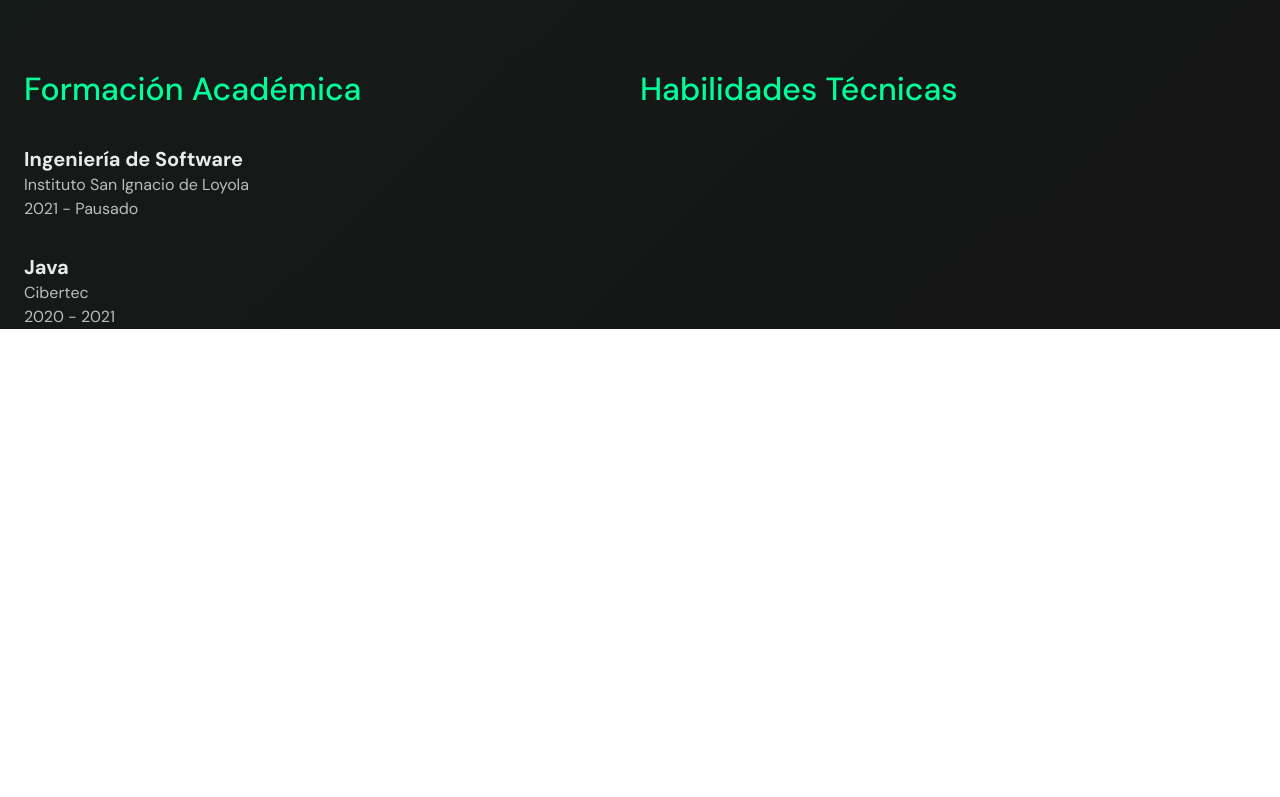
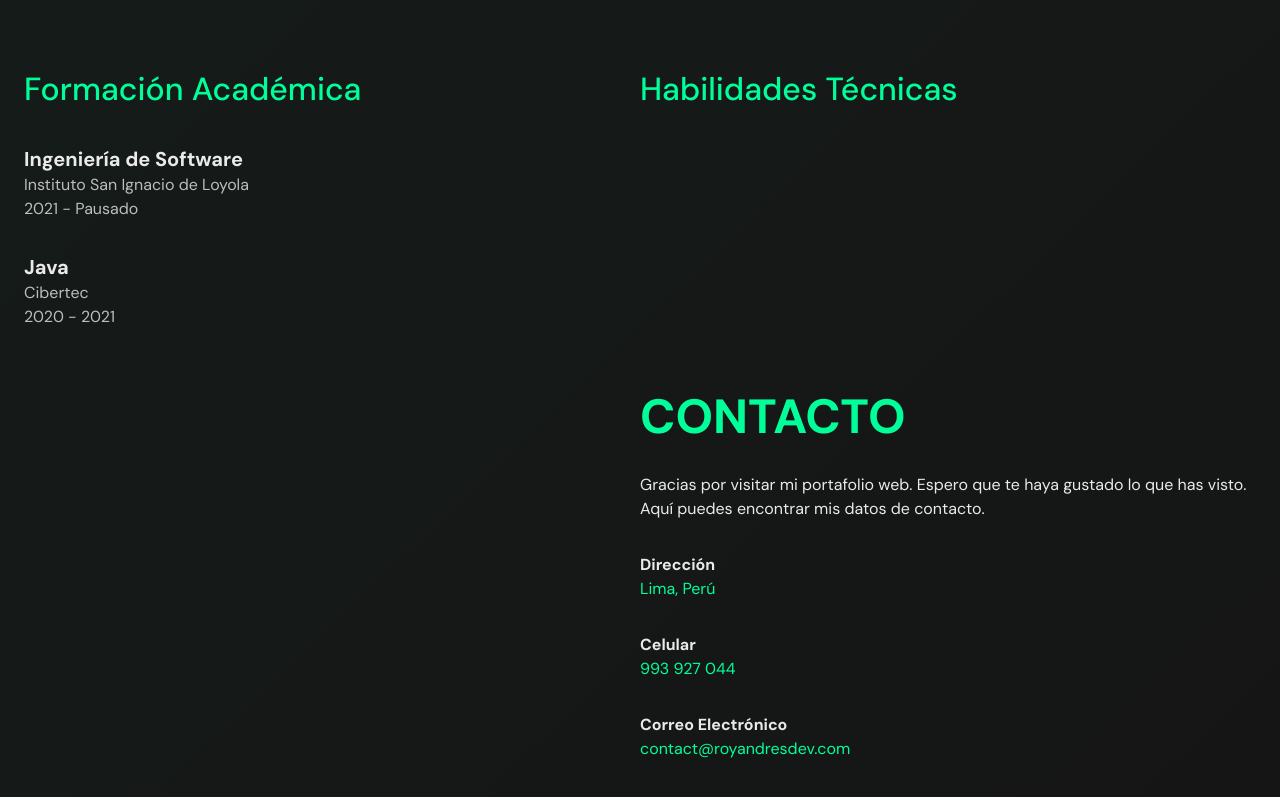
Before and after one commit to royandresdev/Portafolio-2026, a Next.js app: page / in a window 1280 px wide. Shown: the part 1721-2518 px from the top of the page. Before the commit the page ends 2050 px from the top, so only its background shows below. Built offline with nearby package versions, Linux system fonts and the light colour scheme.

Commit message:
feat: add contact section component and integrate it into the home page

```diff
--- a/app/page.tsx
+++ b/app/page.tsx
@@ -1,3 +1,4 @@
+import { Contact } from "@/components/contact";
 import Header from "@/components/header";
 import { Hero } from "@/components/hero";
 import { Projects } from "@/components/projects";
@@ -10,6 +11,7 @@ export default function Home() {
       <Hero />
       <Projects />
       <Skills />
+      <Contact />
     </main>
   );
 }
--- /dev/null
+++ b/components/contact.tsx
@@ -0,0 +1,37 @@
+export function Contact() {
+  return (
+    <section className="container mx-auto px-6 py-16 grid grid-cols-2">
+      <form>
+        {/* Formulario con Formik */}
+      </form>
+      <div className="space-y-8">
+        <h2>CONTACTO</h2>
+        <p className="text-gray-5">Gracias por visitar mi portafolio web. Espero que te haya gustado lo que has visto. Aquí puedes encontrar mis datos de contacto.</p>
+        {/* Contact Item */}
+        <div>
+          {/* Icon */}
+          <div>
+            <p className="text-gray-5 font-bold">Dirección</p>
+            <p className="text-primary">Lima, Perú</p>
+          </div>
+        </div>
+        {/* Contact Item */}
+        <div>
+          {/* Icon */}
+          <div>
+            <p className="text-gray-5 font-bold">Celular</p>
+            <p className="text-primary">993 927 044</p>
+          </div>
+        </div>
+        {/* Contact Item */}
+        <div>
+          {/* Icon */}
+          <div>
+            <p className="text-gray-5 font-bold">Correo Electrónico</p>
+            <p className="text-primary">contact@royandresdev.com</p>
+          </div>
+        </div>
+      </div>
+    </section>
+  )
+}
```
